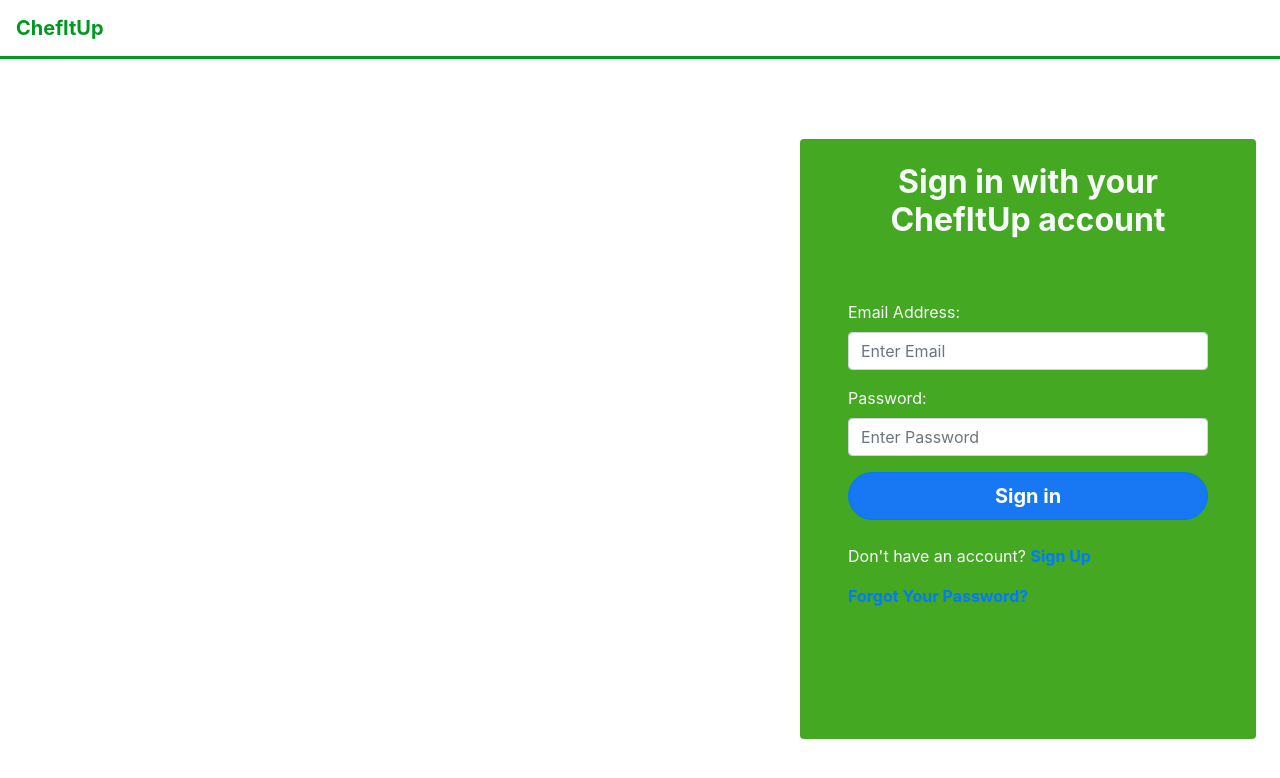
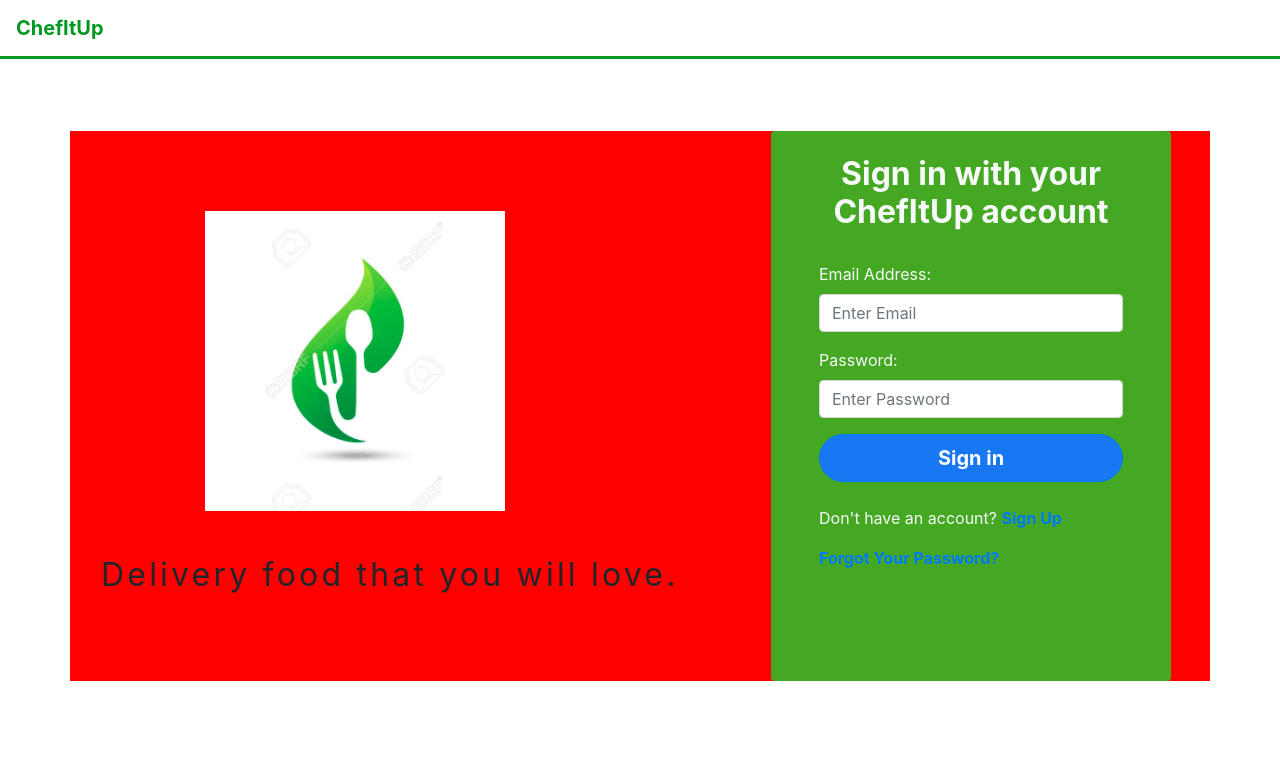
Before and after one commit to albfelix31/chefitup, a React (Create React App) app in the folder client/: page /employeelogin in a window 1280 px wide. Shown: the top 778 px of the page. Built offline with nearby package versions, Linux system fonts and the light colour scheme.

Commit message:
Added customer login content

```diff
--- a/client/src/components/access_pages/choose_login/Choose.js
+++ b/client/src/components/access_pages/choose_login/Choose.js
@@ -30,7 +30,7 @@
 
         return (
           <div className="center">
-            <Container className="container-bg rounded px-5 py-4 mx-4">
+            <Container className="rounded px-5 py-4 mx-4">
             <h2 className="text-center">ChefItUp</h2>
             <Button onClick={this.employeeHandler} className="chooseBtn" variant="primary" size="lg" block>
               Log in as a restaurant employee
--- a/client/src/components/access_pages/login/employee_login/EmployeeLogin.css
+++ b/client/src/components/access_pages/login/employee_login/EmployeeLogin.css
@@ -1,10 +1,21 @@
+.main-container{
+    background-color: red;
+    display: flex;
+    justify-content: space-between;
+    margin-top: 9vh;
+}
+img {
+    margin-top: 10vh;
+    margin-left: 15vh;
+    width: 300px;
+    height: 300px;
+}
 .container-bg{
-    margin-top: 10vh;
-    margin-left: 100vh !important;
-    height: 600px;
-    width: 500px;
+    width: 400px;
+    height: 550px;
     background-color: #44A822;
 }
+
 .btn {
     border-radius: 200px;
     background-color: #1877F2;
@@ -15,5 +26,12 @@
     font-weight: bold;
 }
 h2 {
-    margin-bottom: 60px;
+    margin-bottom: 30px;
 }
+
+.logo-text {
+    margin-top: 5vh;
+    margin-left: 2vh;
+    font-size: 2em;
+    letter-spacing: 0.1em;
+}
--- a/client/src/components/access_pages/login/employee_login/EmployeeLogin.js
+++ b/client/src/components/access_pages/login/employee_login/EmployeeLogin.js
@@ -5,7 +5,7 @@
 import Container from 'react-bootstrap/Container';
 import Form from 'react-bootstrap/Form';
 import Button from 'react-bootstrap/Button';
-
+import Logo from '../../../assets/logo.png';
 import './EmployeeLogin.css'
 
 export default class Login extends React.Component {
@@ -46,7 +46,12 @@
   render() {
     return (
 
-        <Container className="container-bg rounded px-5 py-4 mx-4">
+        <Container className="main-container">
+          <div className="container-logo">
+              <img src={Logo}/>
+              <p className="logo-text">Delivery food that you will love.</p>
+          </div>
+            <div className="container-bg rounded px-5 py-4 mx-4">
               <h2 className="text-light text-center">Sign in with your ChefItUp account</h2>
                 { this.state.errors.length > 0 ?
                   this.state.errors.map((error,index) => {
@@ -76,7 +81,9 @@
                   Don't have an account? <Link className="text-primary">Sign Up</Link>
                 </p>
                 <Link to="ForgotPassword" className="text-primary">Forgot Your Password?</Link>
+              </div>
         </Container>
+
 
     );
   }
```
Lines whose indentation alone changed are shown as unchanged.
